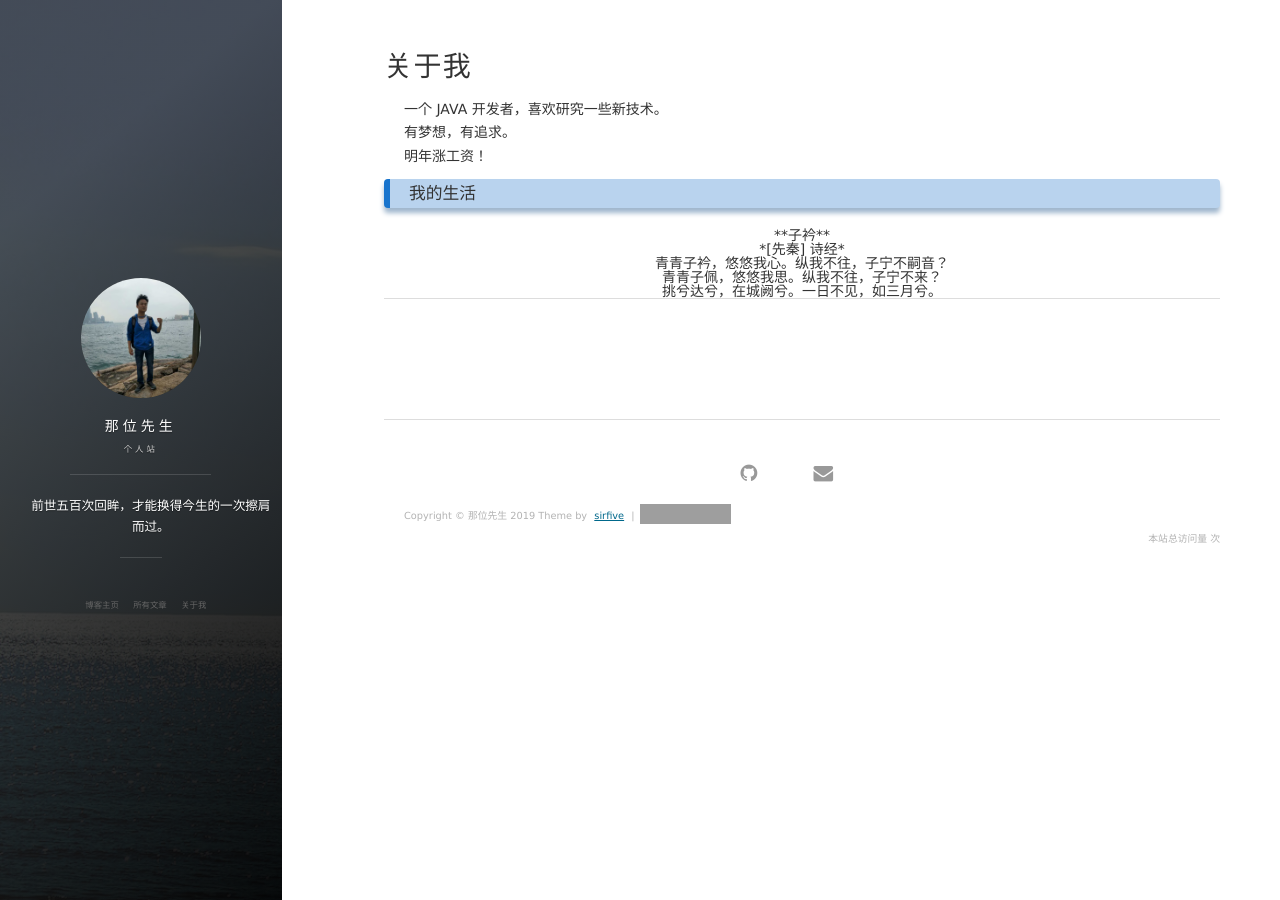
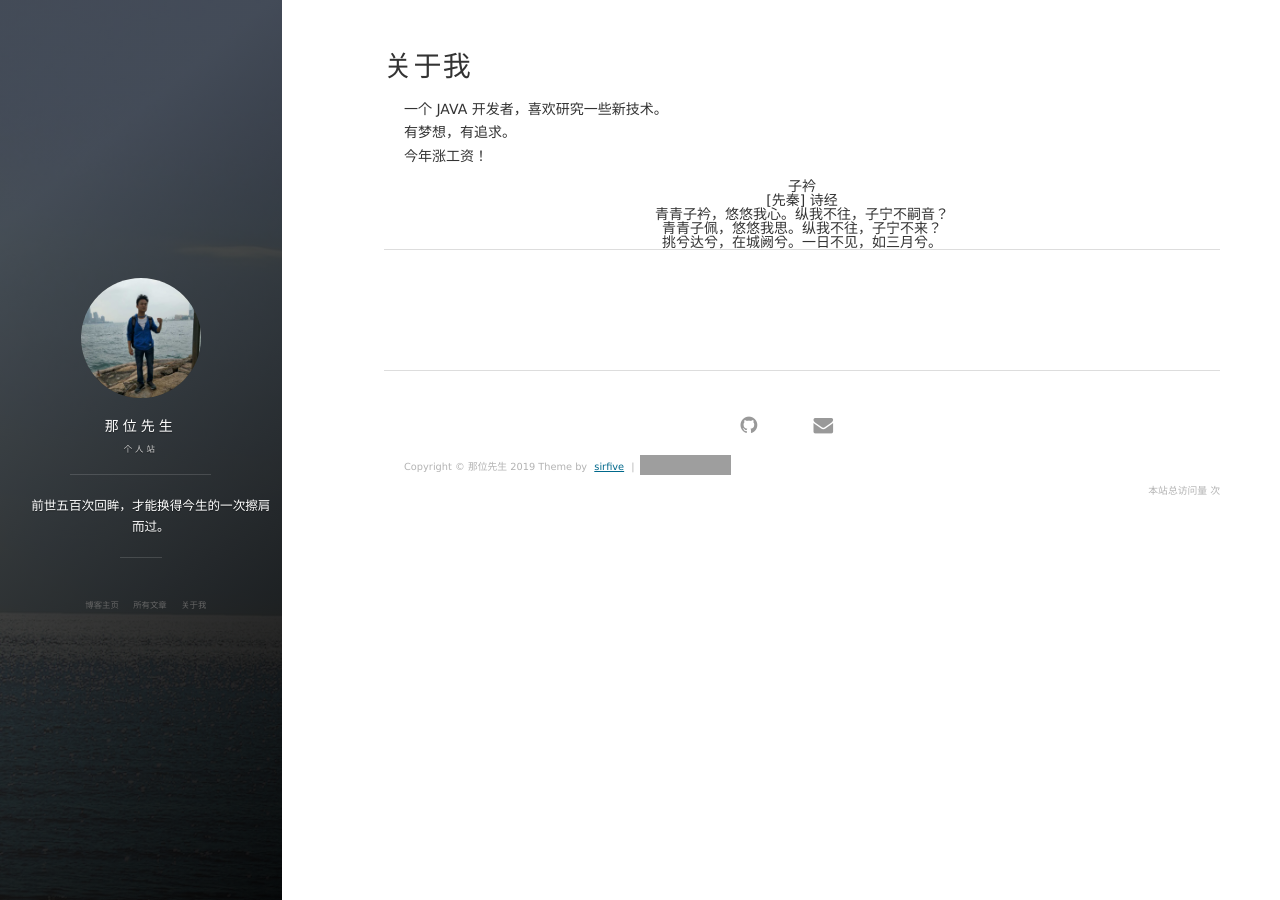
Before and after one commit to sirFive/sirFive.github.io, a Jekyll site: the page built from about.md, in a window 1280 px wide. Built offline with Jekyll 4.4.1, drawn with Linux system fonts in a browser that asks for light colours; nearby versions of some CDN libraries; comment, search, counter and statistics services are not loaded; grey boxes are pictures that could not be loaded.

Commit message:
格式化

```diff
--- a/about.md
+++ b/about.md
@@ -5,12 +5,16 @@ title: 关于我
 
 一个 JAVA 开发者，喜欢研究一些新技术。
 有梦想，有追求。
-明年涨工资！
-### 我的生活
-<center> **子衿** </center>
-<center> *[先秦] 诗经* </center>
+今年涨工资！
+
+<center> 子衿 </center>
+<center> [先秦] 诗经 </center>
 <center> 青青子衿，悠悠我心。纵我不往，子宁不嗣音？ </center>
 <center> 青青子佩，悠悠我思。纵我不往，子宁不来？ </center>
 <center> 挑兮达兮，在城阙兮。一日不见，如三月兮。 </center>
 
+
+
+
+
 {% include comments.html %}
```
